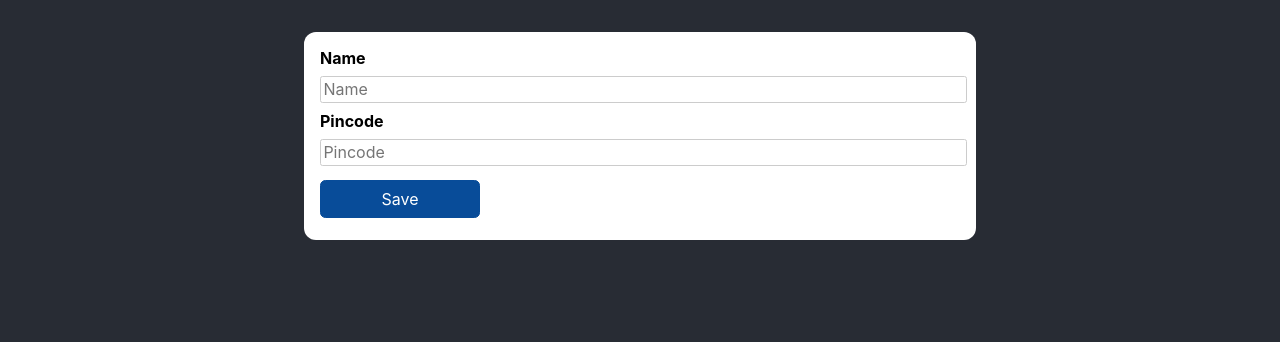
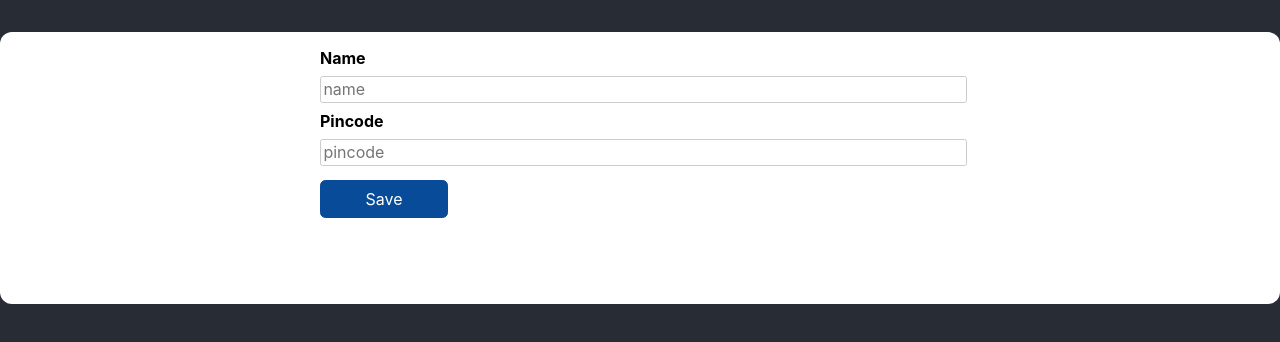
Before and after one commit to Sahil-4U/Learnvern-project-2, a React (Create React App) app: page / in a window 1280 px wide. Shown: the top 342 px of the page. Built offline with nearby package versions, Linux system fonts and the light colour scheme.

Commit message:
I have completed modals in react

```diff
--- a/src/App.js
+++ b/src/App.js
@@ -1,12 +1,20 @@
 
+import { useState } from 'react';
 import './App.css';
 import AddSubscriber from './components/subscribers/AddSubscriber';
+import SuscriberList from './components/subscribers/SuscriberList';
+import Container from './components/templates/Container';
 
 function App() {
+  const [subscriptionList, setsubscriptionList] = useState([]);
+  const addSubscriptionHandler = (sname, spincode) => {
+    setsubscriptionList((prev) => { return [...prev, { name: sname, pincode: spincode, id: Math.random().toString() }] })
+  }
   return (
-
-    <AddSubscriber />
-
+    <Container>
+      <AddSubscriber addSubscriptionHandler={addSubscriptionHandler} />
+      <SuscriberList list={subscriptionList} />
+    </Container>
   );
 }
 
--- a/src/components/subscribers/AddSubscriber.js
+++ b/src/components/subscribers/AddSubscriber.js
@@ -2,10 +2,12 @@ import React, { useState } from 'react';
 import './AddSubscriber.css';
 import Container from '../templates/Container';
 import Button from '../templates/Button';
+import ErrorModals from '../templates/ErrorModals';
 
-function AddSubscriber() {
+function AddSubscriber(props) {
     const [nam, setNam] = useState('');
     const [pin, setPin] = useState('');
+    const [error, setError] = useState(null);
     const nameHandler = (e) => {
         setNam(e.target.value);
     }
@@ -15,16 +17,30 @@ function AddSubscriber() {
 
     const handleSubmit = (e) => {
         e.preventDefault();
-        console.log(nam, pin);
+        if (pin.trim().length !== 6 || pin < 0) {
+            setError({ title: 'Invalid pin', content: 'You must have enter pin whose length is not greater than 6 and this value must be positive' });
+            return
+        }
+        props.addSubscriptionHandler(nam, pin);
+        setNam('');
+        setPin('');
+    }
+    const errorHandler = () => {
+        setError(null);
     }
     return (
         <div>
+            {error && <ErrorModals
+                title={error.title}
+                content={error.content}
+                onClick={errorHandler}
+            />}
             <form onSubmit={handleSubmit}>
                 <Container className='input'>
                     <label htmlFor='name'>Name</label>
-                    <input type='text' id='name' placeholder='Name' onChange={nameHandler} value={nam} required />
+                    <input type='text' id='name' placeholder='name' onChange={nameHandler} value={nam} required />
                     <label htmlFor='pincode'>Pincode</label>
-                    <input type='text' id='pincode' placeholder='Pincode' minLength={6} maxLength={6} onChange={pincodeHandler} value={pin} required />
+                    <input type='number' id='pincode' placeholder='pincode' onChange={pincodeHandler} value={pin} required />
                     <Button type="submit" >Save</Button>
                 </Container>
             </form>
--- /dev/null
+++ b/src/components/subscribers/SuscriberList.css
@@ -0,0 +1,14 @@
+.subscribers {
+  margin: 2rem auto;
+  width: 90%;
+  max-width: 40rem;
+}
+.subscribers ul {
+  list-style: none;
+  padding: 1rem;
+}
+.subscribers li {
+  border: 1px solid #ccc;
+  margin: 0.5rem 0;
+  padding: 0.5rem;
+}
--- /dev/null
+++ b/src/components/subscribers/SuscriberList.js
@@ -0,0 +1,19 @@
+import React from 'react';
+import './SuscriberList.css';
+import Container from '../templates/Container'
+
+function SuscriberList(props) {
+    return (
+        <Container className="subscribers">
+            <ul>
+                {props.list?.map((iterator) => {
+                    return (
+                        <li key={iterator.id}>{iterator.name} - {iterator.pincode}</li>
+                    )
+                })}
+            </ul>
+        </Container>
+    )
+}
+
+export default SuscriberList;
--- a/src/components/templates/Button.css
+++ b/src/components/templates/Button.css
@@ -1,6 +1,6 @@
 .button {
   font: inherit;
-  width: 10em;
+  width: 20%;
   margin: 0.4em 0;
   padding: 0.5em 0.8em;
   border-radius: 0.34em;
--- /dev/null
+++ b/src/components/templates/ErrorModals.css
@@ -0,0 +1,45 @@
+.backdrop {
+  position: fixed;
+  top: 0;
+  left: 0;
+  width: 100%;
+  height: 100vh;
+  z-index: 10;
+  background: rgba(0, 0, 0, 0.75);
+}
+
+.modal {
+  position: fixed;
+  top: 30vh;
+  left: 10%;
+  width: 80%;
+  z-index: 100;
+  overflow: hidden;
+}
+
+.header {
+  background: #084c99;
+  padding: 1rem;
+}
+
+.header h2 {
+  margin: 0;
+  color: white;
+}
+
+.content {
+  padding: 1rem;
+}
+
+.actions {
+  padding: 1rem;
+  display: flex;
+  justify-content: flex-end;
+}
+
+@media (min-width: 768px) {
+  .modal {
+    left: calc(50% - 20rem);
+    width: 40rem;
+  }
+}
--- /dev/null
+++ b/src/components/templates/ErrorModals.js
@@ -0,0 +1,26 @@
+import React from 'react';
+import './ErrorModals.css';
+import Container from './Container'
+import Button from './Button'
+
+function ErrorModals(props) {
+    return (
+        <div className='backdrop'>
+
+
+            <Container className='modal'>
+                <header className='header'>
+                    <h2>{props.title}</h2>
+                </header>
+                <div>
+                    <p className='content'>{props.content}</p>
+                </div>
+                <footer className="actions">
+                    <Button onClick={props.onClick}>okay</Button>
+                </footer>
+            </Container>
+        </div>
+    )
+}
+
+export default ErrorModals
```
